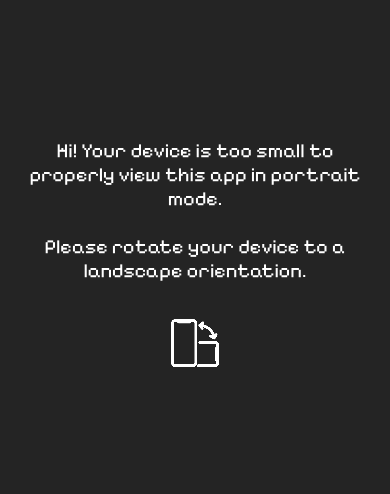
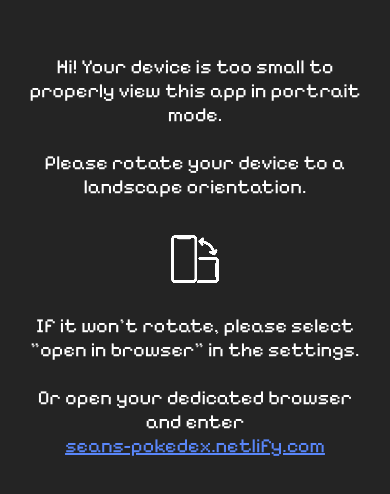
Before and after one commit to seanjulagay/pokedex, a React (Vite) app: page / in a window 390 px wide. Shown: the part 166-660 px from the top of the page. Built offline with nearby package versions, Linux system fonts and the light colour scheme; no server answers.

Commit message:
Added more guide text for mobile

```diff
--- a/src/components/Blocker.jsx
+++ b/src/components/Blocker.jsx
@@ -13,6 +13,20 @@
           Please rotate your device to a landscape orientation.
           <br />
           <img src={rotateIcon} alt="" className="rotate-icon" />
+          <br />
+          <br />
+          If it won't rotate, please select "open in browser" in the settings.
+          <br />
+          <br />
+          Or open your dedicated browser and enter
+          <br />
+          <a
+            href="https://seans-pokedex.netlify.app/"
+            target="_blank"
+            className="link-text"
+          >
+            seans-pokedex.netlify.com
+          </a>
           {/* <br />
           If you're on PC, please resize your window to have a longer width than
           height. */}
--- a/src/styles/_blocker.scss
+++ b/src/styles/_blocker.scss
@@ -39,6 +39,10 @@
         margin-top: 10%;
         image-rendering: pixelated;
       }
+      .link-text {
+        color: $hyperlink-blue;
+        text-decoration: underline;
+      }
     }
   }
 }
```
